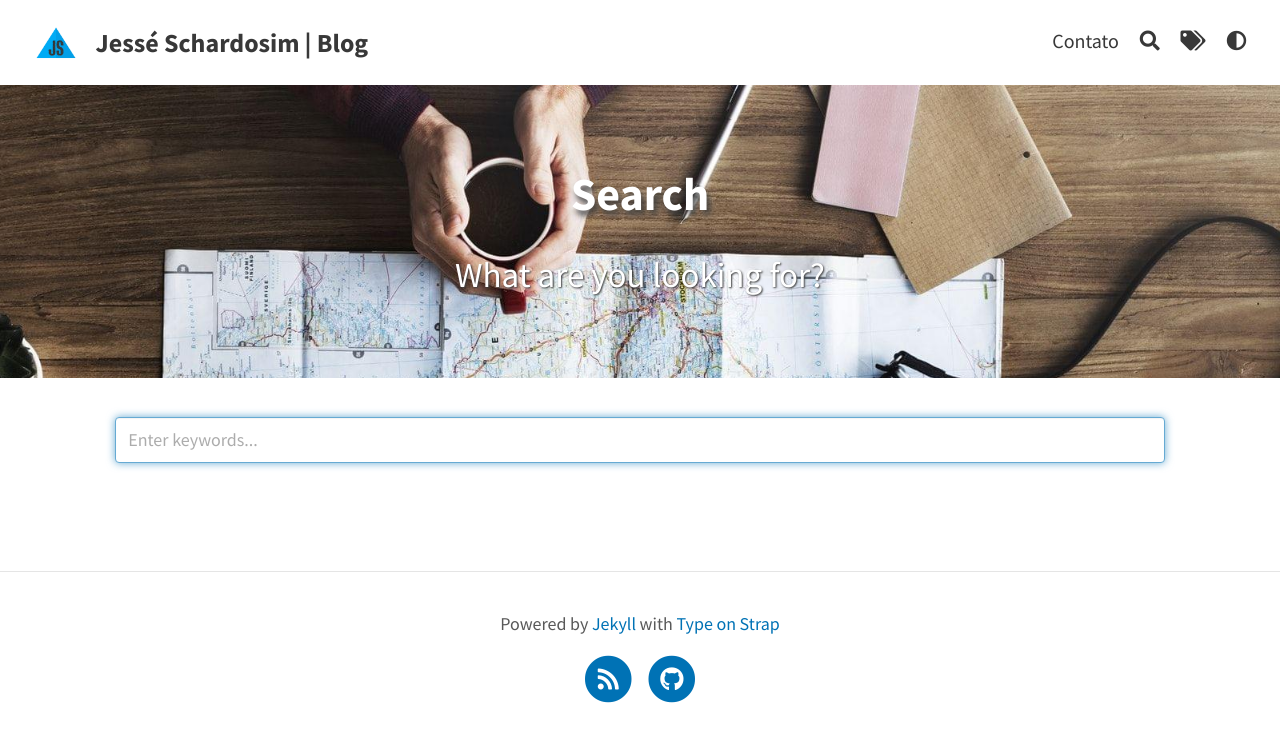
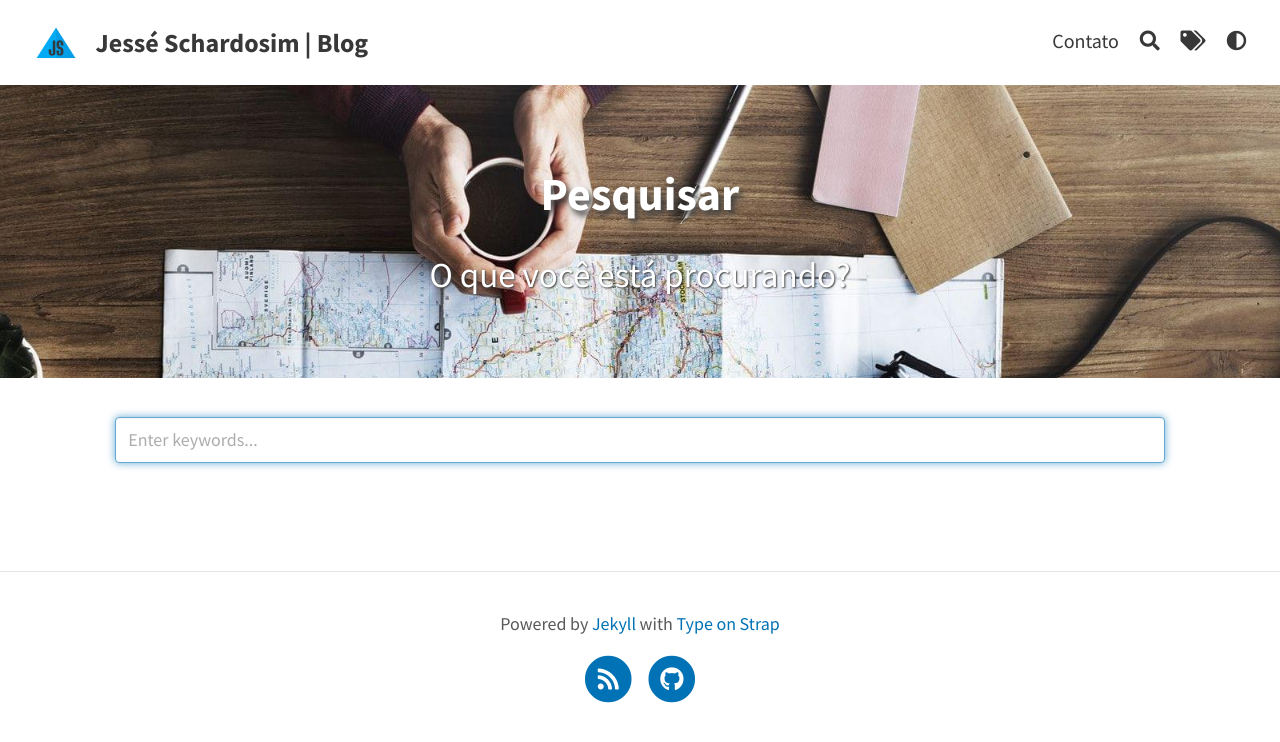
Before and after one commit to haze1997/haze1997.github.io, a Jekyll site: the page built from pages/search.md, in a window 1280 px wide. Shown: the top 742 px of the page. Built offline with Jekyll 4.4.1, drawn with Linux system fonts in a browser that asks for light colours; a script that is not in the unit is left out.

Commit message:
Update search.md

```diff
--- a/pages/search.md
+++ b/pages/search.md
@@ -1,8 +1,8 @@
 ---
 layout: search
-title: Search
-permalink: /search/
-subtitle: "What are you looking for?"
+title: Pesquisar
+permalink: /perquisar/
+subtitle: "O que você está procurando?"
 feature-img: "assets/img/pexels/search-map.jpeg"
 icon: "fa-search"
 ---
```
